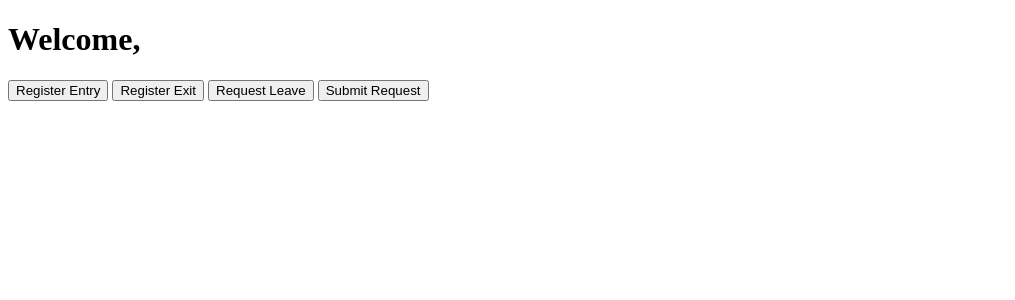
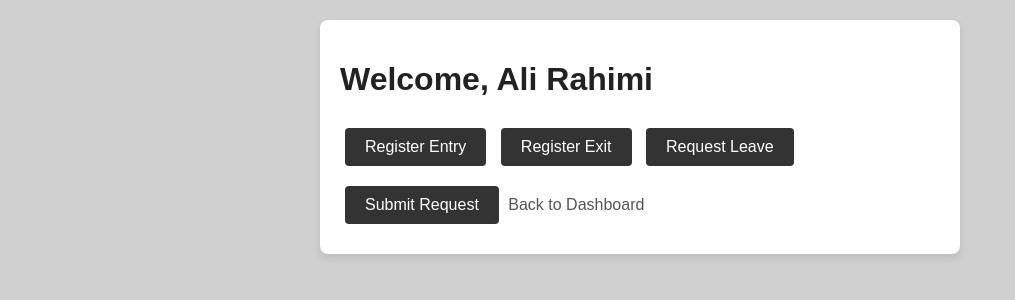
Before and after one commit to CPTicarus/SaatDaftar, a Django app: template daftarMain/templates/office_user_page.html in a window 1280 px wide. Shown: the top 300 px of the page, without its empty margins (0-1015 px from the left). Run offline with Django 5.2, Linux system fonts and the light colour scheme; the template is opened without the code that fills it: values that come from a table or form of the project are taken from there, others are empty; data comes from the database, SQL or seed files in the repository; both versions use the stored data as it was after the commit.

Commit message:
modified:   daftarMain/__pycache__/views.cpython-311.pyc 	modified:   daftarMain/templates/add_office_user.html 	modified:   daftarMain/templates/employee_detail.html 	modified:   daftarMain/templates/office_user_page.html 	modified:   daftarMain/views.py 	modified:   db.sqlite3

```diff
--- a/daftarMain/templates/office_user_page.html
+++ b/daftarMain/templates/office_user_page.html
@@ -4,47 +4,67 @@
     <meta charset="UTF-8">
     <meta name="viewport" content="width=device-width, initial-scale=1.0">
     <title>Office User Page</title>
+    <style>
+        body {
+            font-family: Arial, sans-serif;
+            margin: 20px;
+            background-color: #d0d0d0; /* Balanced milky color background */
+            color: #333; /* Dark gray text color */
+        }
+        .container {
+            background: #fff; /* White background for the container */
+            border-radius: 8px;
+            box-shadow: 0 4px 8px rgba(0, 0, 0, 0.1);
+            padding: 20px;
+            max-width: 600px;
+            margin: auto;
+        }
+        h1 {
+            color: #222; /* Very dark gray, close to black */
+            margin-bottom: 20px;
+        }
+        .button {
+            display: inline-block;
+            padding: 10px 20px;
+            margin: 10px 5px;
+            border: none;
+            border-radius: 4px;
+            color: #fff;
+            background-color: #333; /* Dark gray button background */
+            text-decoration: none;
+            font-size: 16px;
+            text-align: center;
+        }
+        .button:hover {
+            background-color: #555; /* Slightly lighter gray on hover */
+        }
+        .back-link {
+            display: inline-block;
+            margin-top: 20px;
+            text-decoration: none;
+            color: #555; /* Medium gray text */
+            font-size: 16px;
+        }
+        .back-link:hover {
+            text-decoration: underline;
+            color: #333; /* Dark gray text on hover */
+        }
+    </style>
 </head>
 <body>
-    <h1>Welcome, {{ user.first_name }} {{ user.last_name }}</h1>
+    <div class="container">
+        <h1>Welcome, {{ office_user.first_name }} {{ office_user.last_name }}</h1>
 
-    <button id="register-entry-btn">Register Entry</button>
-    <button id="register-exit-btn">Register Exit</button>
+        <a href="{% url 'register_entry' %}" class="button">Register Entry</a>
+        <a href="{% url 'register_exit' %}" class="button">Register Exit</a>
 
-    <!-- New button for leave request -->
-    <button id="leave-btn" onclick="window.location.href='{% url 'leave_page' %}'">Request Leave</button>
+        <!-- New button for leave request -->
+        <a href="{% url 'leave_page' %}" class="button">Request Leave</a>
 
-    <!-- New button for submitting a regular request -->
-    <button id="submit-request-btn">Submit Request</button>
+        <!-- New button for submitting a request -->
+        <a href="{% url 'submit_request' %}" class="button">Submit Request</a>
 
-    <script>
-        document.getElementById("register-entry-btn").onclick = function() {
-            fetch("{% url 'register_entry' %}", {
-                method: "POST",
-                headers: {
-                    "X-CSRFToken": "{{ csrf_token }}",
-                    "Content-Type": "application/json"
-                }
-            }).then(response => response.json()).then(data => {
-                alert(data.message);
-            });
-        };
-
-        document.getElementById("register-exit-btn").onclick = function() {
-            fetch("{% url 'register_exit' %}", {
-                method: "POST",
-                headers: {
-                    "X-CSRFToken": "{{ csrf_token }}",
-                    "Content-Type": "application/json"
-                }
-            }).then(response => response.json()).then(data => {
-                alert(data.message);
-            });
-        };
-
-        document.getElementById("submit-request-btn").onclick = function() {
-            window.location.href = "{% url 'submit_request' %}";
-        };
-    </script>
+        <a href="{% url 'dashboard' %}" class="back-link">Back to Dashboard</a>
+    </div>
 </body>
 </html>
--- a/daftarMain/views.py
+++ b/daftarMain/views.py
@@ -19,7 +19,9 @@ def dashboard(request):
 
 @login_required
 def office_user_page(request):
-    return render(request, 'office_user_page.html')
+    # Get the OfficeUser object related to the current user
+    office_user = get_object_or_404(OfficeUser, user=request.user)
+    return render(request, 'office_user_page.html', {'office_user': office_user})
 
 @login_required
 def register_entry(request):
```
Also changed, not shown: daftarMain/templates/add_office_user.html (+74 -6 lines), daftarMain/templates/employee_detail.html (+58 -1 lines), db.sqlite3.
